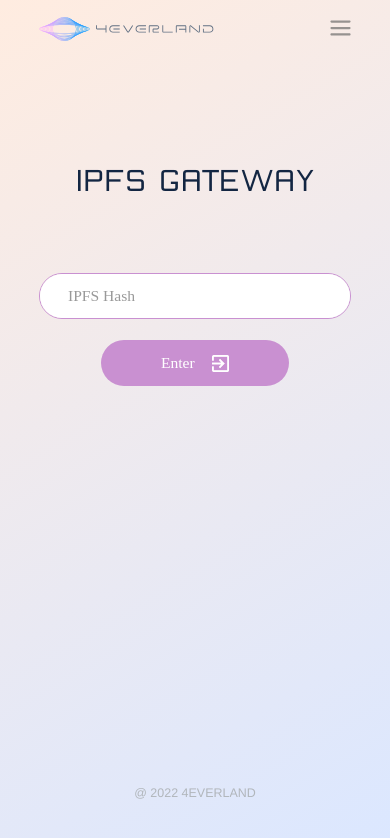
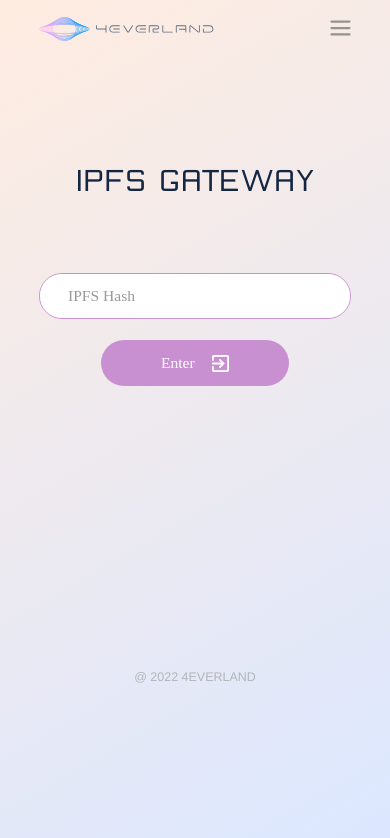
Before and after one commit to 4everland/ipfs-website, a Vue app: page / in a window 390 px wide. Shown: the top 838 px of the page. Built offline with nearby package versions, Linux system fonts and the light colour scheme; a web font is replaced by a local one.

Commit message:
chore:ipfs with mobile

```diff
--- a/src/App.vue
+++ b/src/App.vue
@@ -26,5 +26,14 @@ a {
   -webkit-font-smoothing: antialiased;
   -moz-osx-font-smoothing: grayscale;
   text-align: center;
+  width: 100%;
+  min-height: 100vh;
+  background: linear-gradient(-30deg, #dbe7ff, #ffece0);
+  box-sizing: border-box;
+}
+@media only screen and (max-width: 960px) {
+  #app {
+    padding: 0;
+  }
 }
 </style>
--- a/src/components/footer.vue
+++ b/src/components/footer.vue
@@ -55,9 +55,6 @@ export default {
 .footer {
   width: 100%;
   height: 100px;
-  position: fixed;
-  bottom: 0;
-  left: 0;
   color: #b1b6bb;
   font-size: 16px;
   .copy-right {
@@ -80,7 +77,11 @@ export default {
 @media only screen and (max-width: 960px) {
   .footer {
     font-size: 0.32rem;
-    height: 1.5rem;
+    height: 1rem;
+    margin-top: 7.28rem;
+    .copy-right {
+      margin-bottom: 0;
+    }
   }
   .link-box {
     display: none;
--- a/src/components/header.vue
+++ b/src/components/header.vue
@@ -62,9 +62,6 @@ export default {
 .header {
   width: 100%;
   height: 100px;
-  position: fixed;
-  top: 0;
-  left: 0;
   box-sizing: border-box;
   display: flex;
   align-items: center;
--- a/src/views/Home.vue
+++ b/src/views/Home.vue
@@ -66,10 +66,7 @@ export default {
 <style lang="less" scoped>
 .home {
   width: 100%;
-  height: 100vh;
-  padding: 100px 0;
-  background: linear-gradient(-30deg, #dbe7ff, #ffece0);
-  box-sizing: border-box;
+  height: calc(100vh - 200px);
   display: flex;
   align-items: center;
   .container {
@@ -186,16 +183,17 @@ export default {
     }
   }
 }
-
 @media only screen and (max-width: 960px) {
   .home {
-    padding: 1.5rem 0;
-    max-height: 100vh;
     display: block;
+    box-sizing: border-box;
+    height: auto;
     .container {
       max-width: 100%;
       margin-bottom: 0;
+      height: 100%;
       .main {
+        height: auto;
         .title {
           font-size: 0.8rem;
           margin-top: 2.6rem;
```
